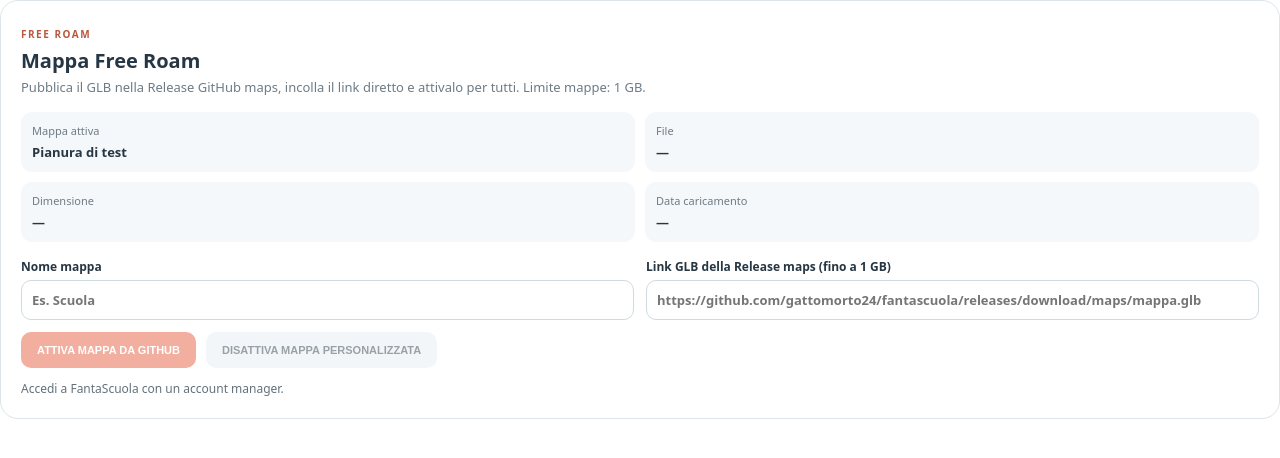
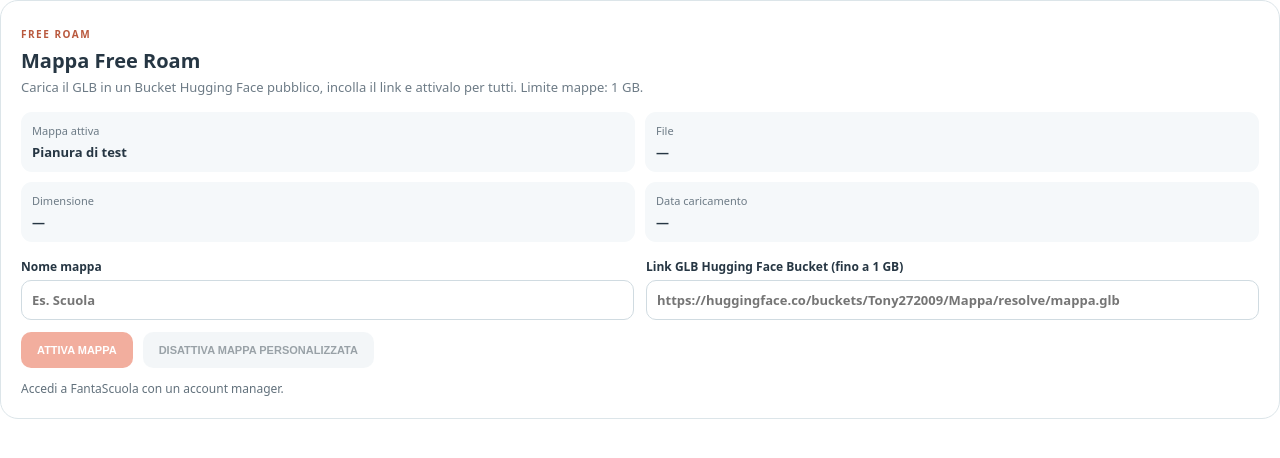
Before and after one commit to gattomorto24/fantascuola, a website: page Free-Roam/manager.html in a window 1280 px wide. Drawn offline with Linux system fonts and the light colour scheme.

Commit message:
ui: show Hugging Face Bucket map source

```diff
--- a/Free-Roam/manager.html
+++ b/Free-Roam/manager.html
@@ -9,16 +9,16 @@
     {"imports":{"three":"./vendor/three/build/three.module.js","three/addons/":"./vendor/three/examples/jsm/"}}
   </script>
   <script defer src="./vendor/supabase.js"></script>
-  <script type="module" src="./js/admin/manager.js?v=maps-1gib-v3"></script>
+  <script type="module" src="./js/admin/manager.js?v=hf-bucket-v1"></script>
 </head>
 <body>
   <section class="panel">
-    <div class="heading"><div><span>FREE ROAM</span><h2>Mappa Free Roam</h2><p>Pubblica il GLB nella Release GitHub maps, incolla il link diretto e attivalo per tutti. Limite mappe: 1 GB.</p></div></div>
+    <div class="heading"><div><span>FREE ROAM</span><h2>Mappa Free Roam</h2><p>Carica il GLB in un Bucket Hugging Face pubblico, incolla il link e attivalo per tutti. Limite mappe: 1 GB.</p></div></div>
     <div class="map-details"><div><span>Mappa attiva</span><strong id="active-name">Pianura di test</strong></div><div><span>File</span><strong id="active-file">—</strong></div><div><span>Dimensione</span><strong id="active-size">—</strong></div><div><span>Data caricamento</span><strong id="active-date">—</strong></div></div>
     <form id="map-form">
       <label>Nome mappa<input id="map-name" type="text" maxlength="80" placeholder="Es. Scuola" required></label>
-      <label>Link GLB della Release maps (fino a 1 GB)<input id="map-url" type="url" placeholder="https://github.com/gattomorto24/fantascuola/releases/download/maps/mappa.glb" required></label>
-      <div class="actions"><button id="upload" type="submit" disabled>ATTIVA MAPPA DA GITHUB</button><button id="deactivate" type="button" class="secondary" disabled>DISATTIVA MAPPA PERSONALIZZATA</button></div>
+      <label>Link GLB Hugging Face Bucket (fino a 1 GB)<input id="map-url" type="url" placeholder="https://huggingface.co/buckets/Tony272009/Mappa/resolve/mappa.glb" required></label>
+      <div class="actions"><button id="upload" type="submit" disabled>ATTIVA MAPPA</button><button id="deactivate" type="button" class="secondary" disabled>DISATTIVA MAPPA PERSONALIZZATA</button></div>
     </form>
     <progress id="upload-progress" hidden></progress>
     <p id="manager-status" role="status">Controllo autorizzazioni…</p>
```
